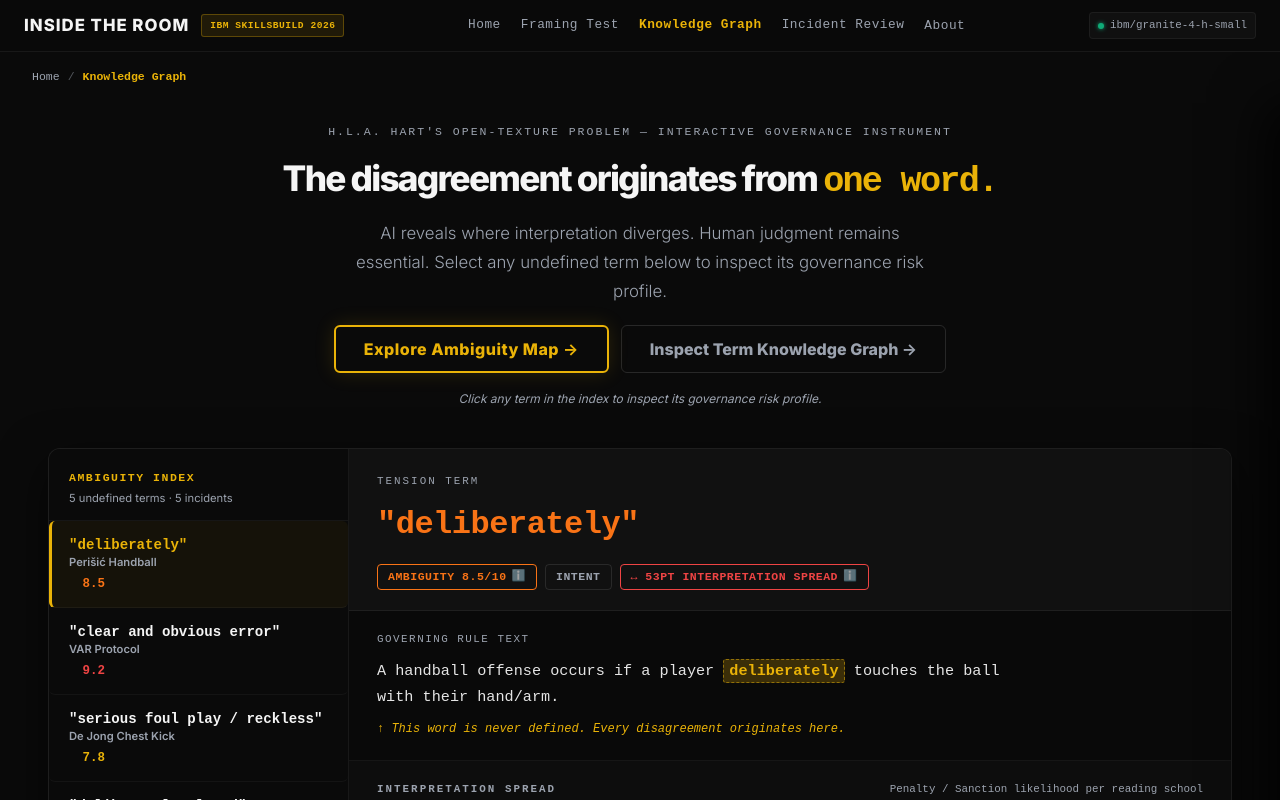
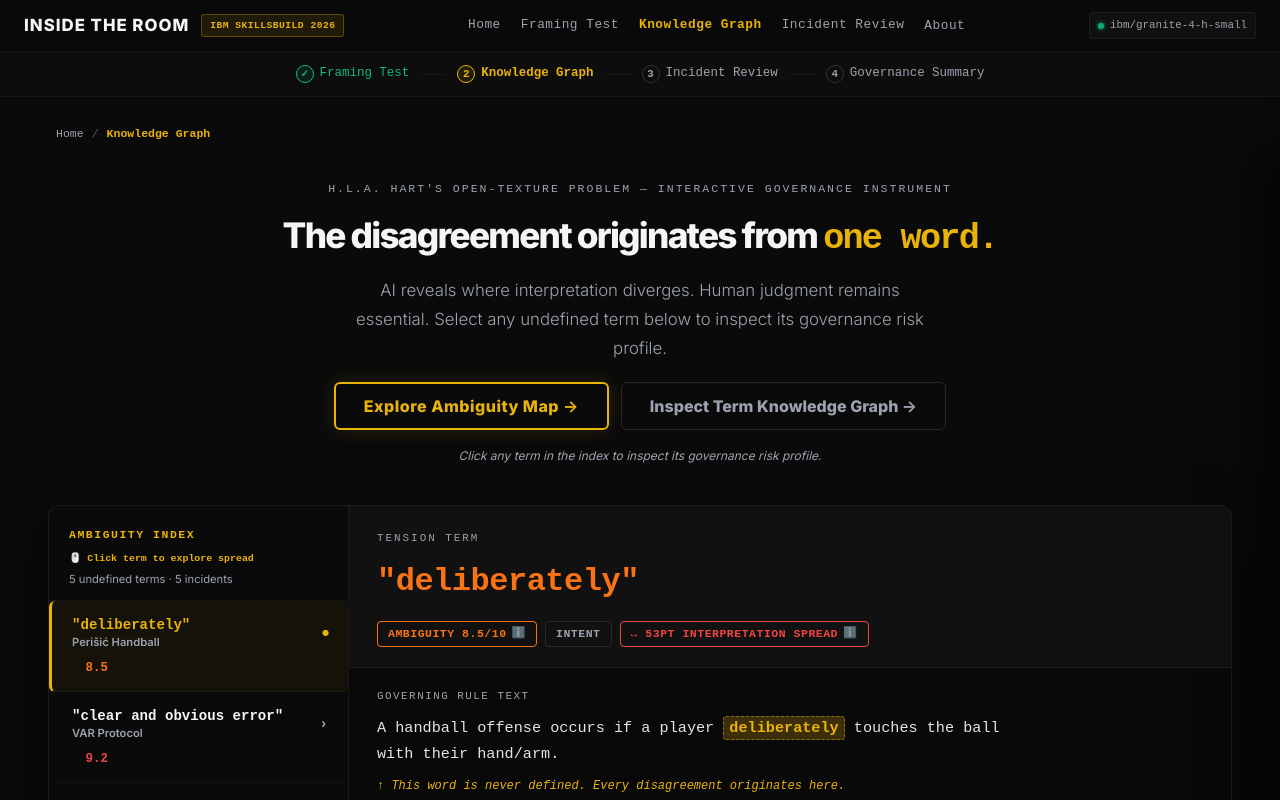
Before and after one commit to acchasujal/InsideTheRoom, a React (Vite) app: page /heatmap in a window 1280 px wide. Shown: the top 800 px of the page. Built offline with nearby package versions, Linux system fonts and the light colour scheme.

Commit message:
feat: implement ambiguity heatmap UI components and layout for live generation analysis

```diff
--- a/src/components/AmbiguityHeatmap.css
+++ b/src/components/AmbiguityHeatmap.css
@@ -64,19 +64,22 @@
   background: transparent;
   border: none;
   border-bottom: 1px solid rgba(255, 255, 255, 0.04);
+  border-left: 3px solid transparent;
   cursor: pointer;
   text-align: left;
-  transition: background 0.18s ease;
+  transition: all 0.2s ease;
 }
 
 .heatmap-term-row:hover {
-  background: rgba(255, 255, 255, 0.03);
+  background: rgba(234, 179, 8, 0.02);
+  border-left-color: rgba(234, 179, 8, 0.3);
+  padding-left: 20px;
 }
 
 .heatmap-term-row.active {
   background: rgba(234, 179, 8, 0.05);
-  border-left: 3px solid #EAB308;
-  padding-left: 17px;
+  border-left-color: #EAB308;
+  padding-left: 20px;
 }
 
 .heatmap-term-row-left {
--- a/src/components/AmbiguityHeatmap.tsx
+++ b/src/components/AmbiguityHeatmap.tsx
@@ -326,6 +326,9 @@ export const AmbiguityHeatmap: React.FC<AmbiguityHeatmapProps> = ({
       <div className="heatmap-sidebar">
         <div className="heatmap-sidebar-label">
           <span>AMBIGUITY INDEX</span>
+          <span style={{ fontSize: '0.62rem', color: '#EAB308', margin: '4px 0 2px 0', display: 'flex', alignItems: 'center', gap: '4px', fontFamily: 'monospace', fontWeight: 600 }}>
+            🖱️ Click term to explore spread
+          </span>
           <span className="heatmap-sidebar-sub">5 undefined terms · 5 incidents</span>
         </div>
         <div className="heatmap-term-list">
@@ -335,9 +338,21 @@ export const AmbiguityHeatmap: React.FC<AmbiguityHeatmapProps> = ({
               className={`heatmap-term-row ${selectedTerm?.incidentId === t.incidentId ? 'active' : ''}`}
               onClick={() => handleSelect(t)}
             >
-              <div className="heatmap-term-row-left">
-                <span className="heatmap-term-word">"{t.term}"</span>
-                <span className="heatmap-term-incident">{t.incidentTitle}</span>
+              <div style={{ display: 'flex', justifyContent: 'space-between', alignItems: 'center', width: '100%', marginBottom: '4px' }}>
+                <div className="heatmap-term-row-left">
+                  <span className="heatmap-term-word">"{t.term}"</span>
+                  <span className="heatmap-term-incident">{t.incidentTitle}</span>
+                </div>
+                <span style={{
+                  color: selectedTerm?.incidentId === t.incidentId ? '#EAB308' : 'var(--text-muted)',
+                  fontSize: '0.9rem',
+                  fontFamily: 'monospace',
+                  transition: 'transform 0.2s',
+                  transform: selectedTerm?.incidentId === t.incidentId ? 'translateX(2px)' : 'none',
+                  marginLeft: '8px'
+                }}>
+                  {selectedTerm?.incidentId === t.incidentId ? '●' : '›'}
+                </span>
               </div>
               <div className="heatmap-score-bar-wrap">
                 <div
--- a/src/components/PerspectiveCard.tsx
+++ b/src/components/PerspectiveCard.tsx
@@ -6,13 +6,30 @@ interface PerspectiveCardProps {
   text: string;
   colorTheme?: 'referee' | 'fan' | 'var' | 'rulebook';
   strength?: number;
+  isGovernance?: boolean;
+  verdictChanged?: boolean;
 }
 
-export const PerspectiveCard: React.FC<PerspectiveCardProps> = ({ persona, text, colorTheme, strength }) => {
+export const PerspectiveCard: React.FC<PerspectiveCardProps> = ({ persona, text, colorTheme, strength, isGovernance, verdictChanged }) => {
   const lowerPersona = persona.toLowerCase();
   let displayName = persona.split('—')[0].split('-')[0].trim();
   let subLabel = "Reading";
 
+  if (isGovernance) {
+    if (lowerPersona.includes('fan') || lowerPersona.includes('purposive')) {
+      displayName = "Purposive Reading";
+      subLabel = "Intent-Based Interpretations";
+    } else if (lowerPersona.includes('referee') || lowerPersona.includes('contextual')) {
+      displayName = "Contextual Reading";
+      subLabel = "Textual & Contextual Facts";
+    } else if (lowerPersona.includes('var') || lowerPersona.includes('procedural')) {
+      displayName = "Procedural Reading";
+      subLabel = "Process & Severity Thresholds";
+    } else if (lowerPersona.includes('rulebook') || lowerPersona.includes('strict')) {
+      displayName = "Strict Constructionist";
+      subLabel = "Literal Word Construction";
+    }
+  } else {
     if (lowerPersona.includes('fan')) {
       displayName = "Fan";
       subLabel = "Purposive / Intent-Based";
@@ -26,10 +43,21 @@ export const PerspectiveCard: React.FC<PerspectiveCardProps> = ({ persona, text,
       displayName = "Rulebook";
       subLabel = "Strict Constructionist";
     }
+  }
+
+  // Choose Icon SVG type based on persona name
+  const getIconType = () => {
+    const lower = persona.toLowerCase();
+    if (lower.includes('fan') || lower.includes('purposive')) return 'fan';
+    if (lower.includes('referee') || lower.includes('contextual')) return 'referee';
+    if (lower.includes('var') || lower.includes('procedural')) return 'var';
+    if (lower.includes('rulebook') || lower.includes('strict')) return 'rulebook';
+    return lower;
+  };
 
   // Choose Icon SVG
   const renderIcon = () => {
-    switch (displayName.toLowerCase()) {
+    switch (getIconType()) {
       case 'fan':
         return (
           <svg className="card-icon icon-fan" width="18" height="18" viewBox="0 0 24 24" fill="none" stroke="currentColor" strokeWidth="2.5" strokeLinecap="round" strokeLinejoin="round">
@@ -109,8 +137,27 @@ export const PerspectiveCard: React.FC<PerspectiveCardProps> = ({ persona, text,
             <span className="reading-type">{subLabel}</span>
           </div>
         </div>
+        <div style={{ display: 'flex', alignItems: 'center', gap: '8px' }}>
+          {verdictChanged && (
+            <span style={{
+              fontSize: '0.6rem',
+              fontWeight: 800,
+              background: 'rgba(239, 68, 68, 0.1)',
+              color: '#EF4444',
+              border: '1.5px solid #EF4444',
+              padding: '2px 6px',
+              borderRadius: '4px',
+              textTransform: 'uppercase',
+              letterSpacing: '0.5px',
+              fontFamily: 'monospace',
+              display: 'inline-block'
+            }}>
+              ⚠️ Verdict Shift
+            </span>
+          )}
           <div className={`verdict-badge ${verdict.className}`}>
             {verdict.label}
+          </div>
         </div>
       </div>
 
--- a/src/layouts/Layout.tsx
+++ b/src/layouts/Layout.tsx
@@ -63,6 +63,91 @@ export const Layout: React.FC<LayoutProps> = ({ children }) => {
           </React.Fragment>
         ))}
       </nav>
+    );
+  };
+
+  // Step indicator matching current path
+  const renderProgressIndicator = () => {
+    if (isHome) return null;
+
+    let activeStep = 0;
+    if (isLive) {
+      const showDiag = new URLSearchParams(location.search).get('show_diagnostics') === 'true';
+      activeStep = showDiag ? 4 : 1;
+    } else if (isHeatmap) {
+      activeStep = 2;
+    } else if (isIncident) {
+      activeStep = 3;
+    }
+
+    const steps = [
+      { num: 1, label: 'Framing Test', path: '/live' },
+      { num: 2, label: 'Knowledge Graph', path: '/heatmap' },
+      { num: 3, label: 'Incident Review', path: '/incident/perisic' },
+      { num: 4, label: 'Governance Summary', path: '/live?show_diagnostics=true' }
+    ];
+
+    return (
+      <div style={{
+        display: 'flex',
+        alignItems: 'center',
+        justifyContent: 'center',
+        gap: '4px',
+        padding: '12px 24px',
+        background: 'rgba(255, 255, 255, 0.01)',
+        borderBottom: '1px solid rgba(255, 255, 255, 0.04)',
+        width: '100%',
+        margin: '0 auto 12px auto',
+        flexWrap: 'wrap',
+        maxWidth: '1280px'
+      }}>
+        {steps.map((step, idx) => {
+          const isActive = activeStep === step.num;
+          const isCompleted = activeStep > step.num;
+          return (
+            <React.Fragment key={step.num}>
+              {idx > 0 && (
+                <div style={{
+                  height: '1px',
+                  width: '24px',
+                  background: isCompleted ? '#10B981' : 'rgba(255,255,255,0.06)',
+                  margin: '0 8px'
+                }} />
+              )}
+              <Link
+                to={step.path}
+                style={{
+                  display: 'flex',
+                  alignItems: 'center',
+                  gap: '6px',
+                  textDecoration: 'none',
+                  color: isActive ? '#EAB308' : isCompleted ? '#10B981' : 'var(--text-muted)',
+                  fontSize: '0.78rem',
+                  fontWeight: isActive ? 700 : 500,
+                  fontFamily: 'monospace',
+                  transition: 'all 0.2s'
+                }}
+              >
+                <span style={{
+                  width: '18px',
+                  height: '18px',
+                  borderRadius: '50%',
+                  display: 'flex',
+                  alignItems: 'center',
+                  justifyContent: 'center',
+                  border: `1.5px solid ${isActive ? '#EAB308' : isCompleted ? '#10B981' : 'rgba(255,255,255,0.15)'}`,
+                  background: isActive ? 'rgba(234,179,8,0.1)' : isCompleted ? 'rgba(16,185,129,0.1)' : 'transparent',
+                  fontSize: '0.68rem',
+                  fontWeight: 'bold'
+                }}>
+                  {isCompleted ? '✓' : step.num}
+                </span>
+                {step.label}
+              </Link>
+            </React.Fragment>
+          );
+        })}
+      </div>
     );
   };
 
@@ -197,8 +282,11 @@ export const Layout: React.FC<LayoutProps> = ({ children }) => {
       </header>
 
       {/* Main Layout Area */}
-      <div style={{ flex: 1, display: 'flex', flexDirection: 'column', width: '100%', padding: '16px 0 0 0' }}>
-        {renderBreadcrumbs()}
+      <div style={{ flex: 1, display: 'flex', flexDirection: 'column', width: '100%', padding: '0 0 0 0' }}>
+        {renderProgressIndicator()}
+        <div style={{ padding: '16px 24px 0 24px', maxWidth: '1280px', width: '100%', alignSelf: 'center' }}>
+          {renderBreadcrumbs()}
+        </div>
         <div className="fade-in" style={{ width: '100%', flex: 1 }}>
           {children}
         </div>
--- a/src/pages/LiveGeneration.tsx
+++ b/src/pages/LiveGeneration.tsx
@@ -343,11 +343,11 @@ export const LiveGeneration: React.FC = () => {
           <div className="live-input-section fade-in" style={{ display: 'flex', flexDirection: 'column', gap: '24px' }}>
 
             {/* Presets */}
-            <div>
-              <span style={{ fontSize: '0.72rem', textTransform: 'uppercase', color: 'var(--text-muted)', fontFamily: 'monospace', display: 'block', marginBottom: '12px', letterSpacing: '1px' }}>
+            <div style={{ display: 'flex', flexDirection: 'column', alignItems: 'center', width: '100%' }}>
+              <span style={{ fontSize: '0.72rem', textTransform: 'uppercase', color: 'var(--text-muted)', fontFamily: 'monospace', display: 'block', marginBottom: '12px', letterSpacing: '1px', textAlign: 'center' }}>
                 Select Demo Scenario
               </span>
-              <div style={{ display: 'flex', gap: '12px', flexWrap: 'wrap' }}>
+              <div style={{ display: 'flex', gap: '12px', flexWrap: 'wrap', justifyContent: 'center' }}>
                 {PRESETS.map((p, idx) => {
                     const isActive = selectedPresetId === p.id;
                     return (
@@ -589,7 +589,7 @@ export const LiveGeneration: React.FC = () => {
                       </p>
                     </div>
 
-                    <div style={{ display: 'flex', flexDirection: 'column', gap: '20px' }}>
+                    <div style={{ display: 'flex', flexDirection: 'column', gap: '24px' }}>
                       {["Fan", "Referee", "VAR", "Rulebook"].map((personaName) => {
                         const neutralPersp = sensitivityResult.neutral.perspectives.find((p: GeneratedPerspective) => p.persona.toLowerCase().includes(personaName.toLowerCase())) || { text: "" };
                         const loadedPersp = sensitivityResult.loaded.perspectives.find((p: GeneratedPerspective) => p.persona.toLowerCase().includes(personaName.toLowerCase())) || { text: "" };
@@ -607,6 +607,34 @@ export const LiveGeneration: React.FC = () => {
                         if (personaName === 'VAR') theme = 'var';
                         if (personaName === 'Rulebook') theme = 'rulebook';
 
+                        const getVerdictLabel = (strength: number) => {
+                          if (strength >= 70) return 'VIOLATION';
+                          if (strength <= 35) return 'COMPLIANT';
+                          return 'WARNING';
+                        };
+
+                        const s1 = (() => {
+                          const spread = sensitivityResult.neutral.interpretationSpread;
+                          if (!spread) return 50;
+                          if (personaName === 'Fan') return spread.purposive;
+                          if (personaName === 'Referee') return spread.contextual;
+                          if (personaName === 'VAR') return spread.procedural;
+                          if (personaName === 'Rulebook') return spread.strict;
+                          return 50;
+                        })();
+
+                        const s2 = (() => {
+                          const spread = sensitivityResult.loaded.interpretationSpread;
+                          if (!spread) return 50;
+                          if (personaName === 'Fan') return spread.purposive;
+                          if (personaName === 'Referee') return spread.contextual;
+                          if (personaName === 'VAR') return spread.procedural;
+                          if (personaName === 'Rulebook') return spread.strict;
+                          return 50;
+                        })();
+
+                        const verdictChanged = getVerdictLabel(s1) !== getVerdictLabel(s2);
+
                         return (
                           <div
                             key={personaName}
@@ -614,72 +642,66 @@ export const LiveGeneration: React.FC = () => {
                               border: isDivergent ? '1.5px solid rgba(234, 179, 8, 0.35)' : '1px solid rgba(255,255,255,0.04)',
                               background: isDivergent ? 'rgba(234, 179, 8, 0.02)' : 'transparent',
                               borderRadius: '8px',
-                              padding: '16px',
+                              padding: '20px',
                               display: 'flex',
                               flexDirection: 'column',
-                              gap: '12px'
+                              gap: '16px'
                             }}
                           >
-                            <div style={{ display: 'flex', justifyContent: 'space-between', alignItems: 'center', borderBottom: '1px solid rgba(255,255,255,0.05)', paddingBottom: '8px' }}>
-                              <span style={{ fontSize: '0.9rem', fontWeight: 800, color: '#f5f5f5', display: 'flex', alignItems: 'center', gap: '6px' }}>
-                                {personaName === 'Fan' && '📢 Fan'}
-                                {personaName === 'Referee' && '🏃 Referee'}
-                                {personaName === 'VAR' && '🖥️ VAR'}
-                                {personaName === 'Rulebook' && '📖 Rulebook'}
+                            <div style={{ display: 'flex', justifyContent: 'space-between', alignItems: 'center', borderBottom: '1px solid rgba(255,255,255,0.05)', paddingBottom: '10px' }}>
+                              <span style={{ fontSize: '0.92rem', fontWeight: 800, color: '#EAB308', display: 'flex', alignItems: 'center', gap: '8px', fontFamily: 'monospace', letterSpacing: '0.5px' }}>
+                                {personaName === 'Fan' && '🎯 Purposive Reading'}
+                                {personaName === 'Referee' && '⚖️ Contextual Reading'}
+                                {personaName === 'VAR' && '⚙️ Procedural Reading'}
+                                {personaName === 'Rulebook' && '📖 Strict Constructionist'}
                               </span>
                               {isDivergent && (
-                                <span className="divergence-pill">
+                                <span className="divergence-pill" style={{ background: 'rgba(234,179,8,0.1)', color: '#EAB308', border: '1px solid rgba(234,179,8,0.3)', fontSize: '0.72rem', padding: '3px 8px', borderRadius: '4px', fontWeight: 'bold' }}>
                                   ⚠️ Variance Detected
                                 </span>
                               )}
                             </div>
                             {isDivergent && (
                               <div style={{
-                                background: 'linear-gradient(90deg, rgba(239,68,68,0.12) 0%, rgba(234,179,8,0.12) 100%)',
-                                border: '1px solid rgba(234,179,8,0.4)',
+                                background: 'linear-gradient(90deg, rgba(239,68,68,0.1) 0%, rgba(234,179,8,0.08) 100%)',
+                                border: '1px solid rgba(234,179,8,0.3)',
                                 borderLeft: '3px solid #EF4444',
                                 borderRadius: '4px',
-                                padding: '6px 12px',
-                                fontSize: '0.75rem',
-                                color: '#EAB308',
-                                fontFamily: 'monospace',
-                                fontWeight: 700,
-                                letterSpacing: '0.5px',
-                                textTransform: 'uppercase',
+                                padding: '8px 14px',
+                                fontSize: '0.78rem',
+                                color: '#f5f5f5',
+                                lineHeight: '1.4'
                               }}>
-                                🔀 NARRATIVE FRAME DRIFT — Model interpretation output shifted under subjective phrasing.
+                                <strong style={{ color: '#EAB308' }}>Narrative Frame Drift:</strong> Model interpretation output shifted under subjective phrasing.
                               </div>
                             )}
 
-                            <div style={{ display: 'grid', gridTemplateColumns: '1fr 1fr', gap: '20px' }}>
+                            <div style={{ display: 'grid', gridTemplateColumns: 'repeat(auto-fit, minmax(280px, 1fr))', gap: '20px' }}>
+                              <div>
+                                <div style={{ fontSize: '0.68rem', fontFamily: 'monospace', color: 'var(--text-muted)', textTransform: 'uppercase', letterSpacing: '1.5px', marginBottom: '8px', paddingLeft: '4px' }}>
+                                  [ Baseline Interpretation ]
+                                </div>
                                 <PerspectiveCard
                                   persona={personaName}
                                   text={neutralPersp.text}
                                   colorTheme={theme}
-                                strength={(() => {
-                                  const spread = sensitivityResult.neutral.interpretationSpread;
-                                  if (!spread) return undefined;
-                                  if (personaName === 'Fan') return spread.purposive;
-                                  if (personaName === 'Referee') return spread.contextual;
-                                  if (personaName === 'VAR') return spread.procedural;
-                                  if (personaName === 'Rulebook') return spread.strict;
-                                  return undefined;
-                                })()}
+                                  isGovernance={true}
+                                  strength={s1}
                                 />
+                              </div>
+                              <div>
+                                <div style={{ fontSize: '0.68rem', fontFamily: 'monospace', color: '#ef4444', textTransform: 'uppercase', letterSpacing: '1.5px', marginBottom: '8px', paddingLeft: '4px', fontWeight: 600 }}>
+                                  [ Adversarial Interpretation ]
+                                </div>
                                 <PerspectiveCard
                                   persona={personaName}
                                   text={loadedPersp.text}
                                   colorTheme={theme}
-                                strength={(() => {
-                                  const spread = sensitivityResult.loaded.interpretationSpread;
-                                  if (!spread) return undefined;
-                                  if (personaName === 'Fan') return spread.purposive;
-                                  if (personaName === 'Referee') return spread.contextual;
-                                  if (personaName === 'VAR') return spread.procedural;
-                                  if (personaName === 'Rulebook') return spread.strict;
-                                  return undefined;
-                                })()}
+                                  isGovernance={true}
+                                  verdictChanged={verdictChanged}
+                                  strength={s2}
                                 />
+                              </div>
                             </div>
                           </div>
                         );
```
Lines whose indentation alone changed are shown as unchanged.
